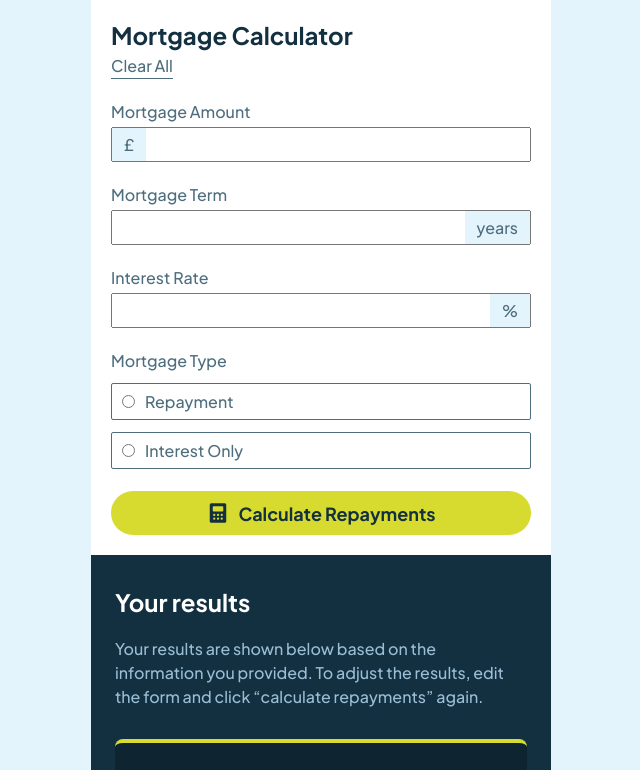
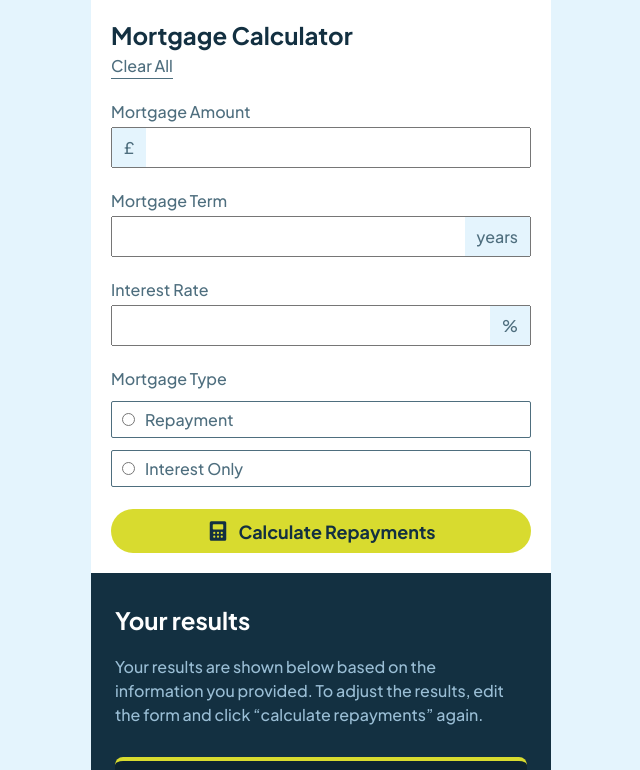
Before and after one commit to anetakasprzak/fm-mortgage-repayment-calculator, a React (Vite) app: page / in a window 1280 px wide. Shown: the top 770 px of the page, without its empty margins (319-959 px from the left). Built offline with nearby package versions, Linux system fonts and the light colour scheme.

Commit message:
fix inputs styles

```diff
--- a/src/App.styled.ts
+++ b/src/App.styled.ts
@@ -51,6 +51,7 @@ export const InputAmount = styled.input`
   width: 100%;
   padding: 0.8rem 0;
   padding-left: 4.4rem;
+  font-size: 1.8rem;
 `;
 
 export const InputBoxAmount = styled.div`
@@ -65,7 +66,7 @@ export const AmountSpan = styled.span`
   align-items: center;
 
   background-color: #e4f4fd;
-  height: 93.7%;
+  height: 95%;
   padding: 0 1.2rem;
   border-bottom-left-radius: 0.1rem;
   border-top-left-radius: 0.1rem;
@@ -87,6 +88,7 @@ export const InputTerm = styled.input`
   width: 100%;
   padding: 0.8rem 0;
   padding-left: 1rem;
+  font-size: 1.8rem;
 `;
 
 export const InputBoxTerm = styled.div`
@@ -101,7 +103,7 @@ export const TermSpan = styled.span`
   align-items: center;
 
   background-color: #e4f4fd;
-  height: 93.8%;
+  height: 95%;
 
   padding: 0 1.2rem;
   border-bottom-right-radius: 0.1rem;
@@ -124,6 +126,7 @@ export const InputRate = styled.input`
   width: 100%;
   padding: 0.8rem 0;
   padding-left: 1rem;
+  font-size: 1.8rem;
 `;
 
 export const InputBoxRate = styled.div`
@@ -138,7 +141,7 @@ export const RateSpan = styled.span`
   align-items: center;
 
   background-color: #e4f4fd;
-  height: 93.8%;
+  height: 95%;
 
   padding: 0 1.2rem;
   border-bottom-right-radius: 0.1rem;
@@ -278,6 +281,7 @@ export const TermCalcBox = styled.div``;
 
 export const TermCalcText = styled.p`
   color: #9abed5;
+  margin-bottom: 0.8rem;
 `;
 
 export const TermNumber = styled.span`
```
